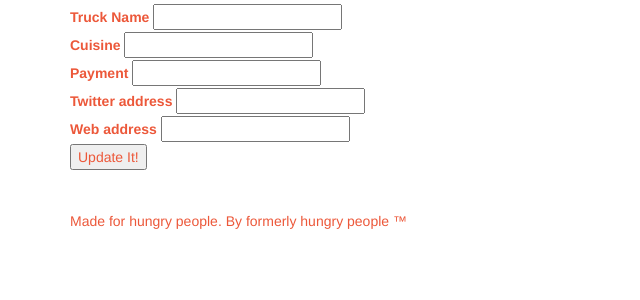
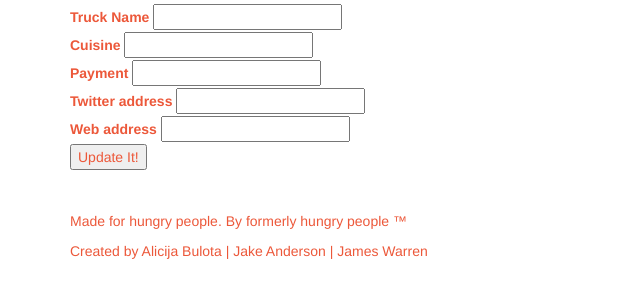
Before and after one commit to alibulota/food_truck, a Python web app: template foodtruck/templates/edit.jinja2 in a window 1280 px wide. Shown: the part 149-449 px from the top of the page, without its empty margins (0-640 px from the left). Run offline with Jinja, Linux system fonts and the light colour scheme; the template is opened without the code that fills it, so the values that code supplies are empty; some libraries are stand-ins or nearby versions.

Commit message:
adjusted html

```diff
--- a/foodtruck/templates/base.jinja2
+++ b/foodtruck/templates/base.jinja2
@@ -50,6 +50,7 @@
           <h4><a href="/admin">Take me to the Dashboard!</a> or <small><a href="{{ request.route_url('logout') }}">Log Me Out</a></small></h4>
           {% endif %}
           <p>Made for hungry people. By formerly hungry people &#8482;</p>
+          <p>Created by Alicija Bulota | Jake Anderson | James Warren</p>
         </footer>
       </div>
 
```
